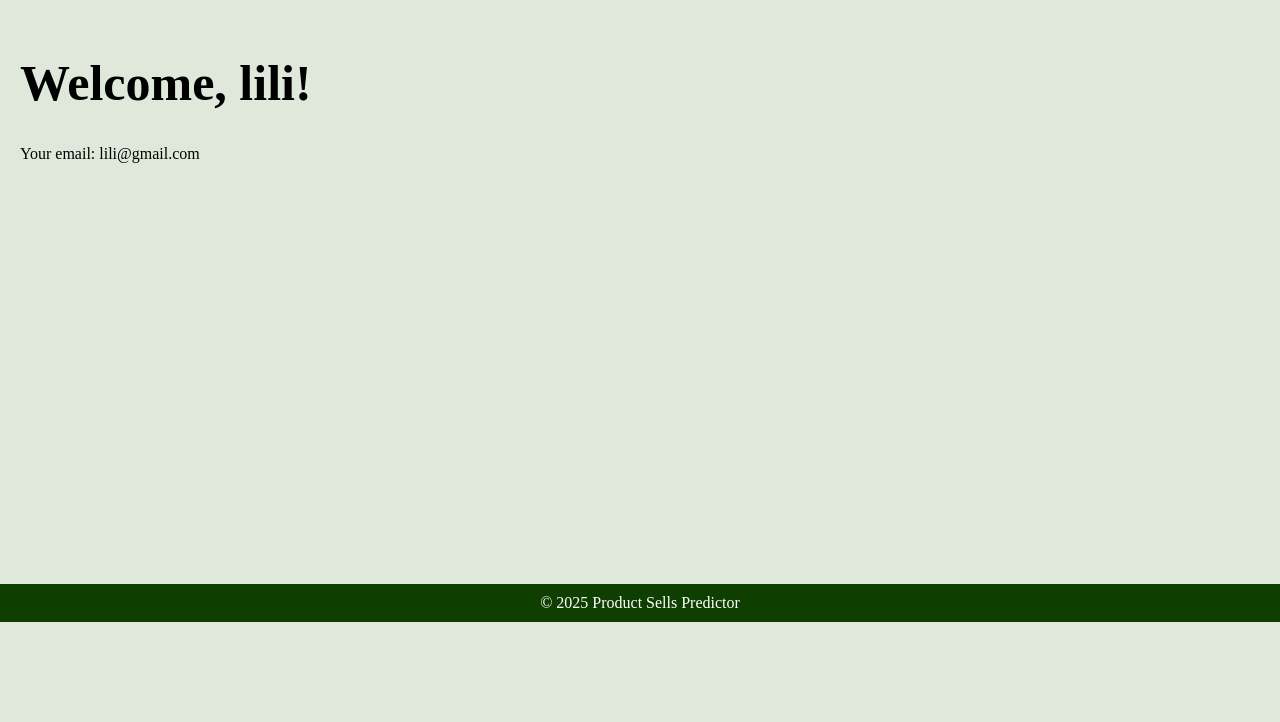
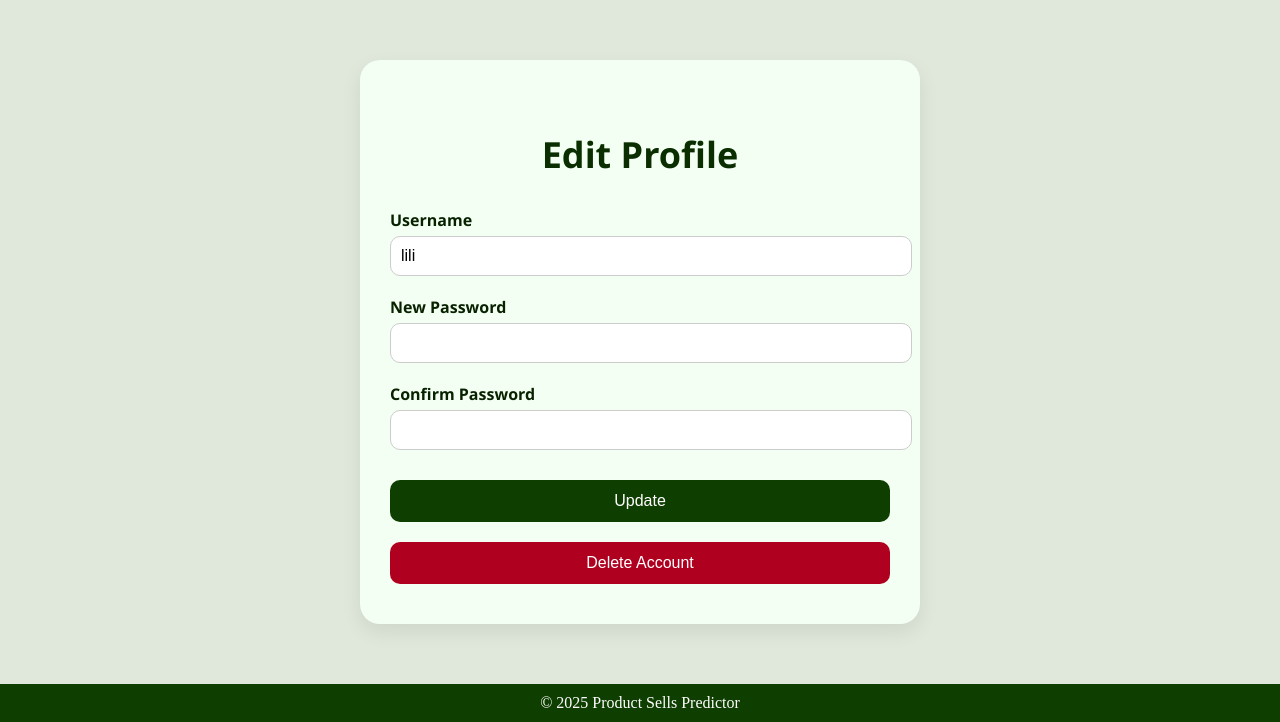
Before and after one commit to MMStoyanov21/website-for-product-selling-prediction, a Flask app: page /profile in a window 1280 px wide. Shown: the part 178-900 px from the top of the page. Before the commit the page ends 800 px from the top, so only its background shows below. Run offline with Flask 3, Linux system fonts and the light colour scheme; a user stored in the database is signed in.

Commit message:
FIx predictions, and profile

```diff
--- a/Project/app/templates/profile.html
+++ b/Project/app/templates/profile.html
@@ -1,6 +1,97 @@
 {% extends "layout.html" %}
 
 {% block content %}
-<h1>Welcome, {{ user.username }}!</h1>
-<p>Your email: {{ user.email }}</p>
+<style>
+    .profile-container {
+        background-color: #f3fff3;
+        border-radius: 20px;
+        padding: 40px 30px;
+        margin: 40px auto;
+        width: 100%;
+        max-width: 500px;
+        box-shadow: 0 8px 20px rgba(0, 0, 0, 0.08);
+        font-family: 'Segoe UI', Tahoma, Geneva, Verdana, sans-serif;
+        color: #082200;
+    }
+
+    .profile-container h2 {
+        text-align: center;
+        font-size: 36px;
+        margin-bottom: 30px;
+        color: #0a2e00;
+    }
+
+    .form-group label {
+        font-weight: 600;
+        margin-bottom: 5px;
+        display: block;
+    }
+
+    .form-control {
+        padding: 10px;
+        font-size: 16px;
+        border: 1px solid #ccc;
+        border-radius: 10px;
+        margin-bottom: 20px;
+        width: 100%;
+    }
+
+    .btn-primary {
+        background-color: #0e3e00;
+        border: none;
+        padding: 12px 20px;
+        font-size: 16px;
+        border-radius: 10px;
+        width: 100%;
+        margin-top: 10px;
+        color:white;
+    }
+
+    .btn-primary:hover {
+        background-color: #0f4d00;
+    }
+
+    .btn-danger {
+        background-color: #b00020;
+        border: none;
+        padding: 12px 20px;
+        font-size: 16px;
+        border-radius: 10px;
+        width: 100%;
+        margin-top: 20px;
+        color: white;
+    }
+
+    .btn-danger:hover {
+        background-color: #a0001a;
+    }
+</style>
+
+<div class="profile-container">
+    <h2>Edit Profile</h2>
+    <form method="POST">
+        {{ form.hidden_tag() }}
+
+        <div class="form-group">
+            {{ form.username.label(class="form-label") }}
+            {{ form.username(class="form-control") }}
+        </div>
+
+        <div class="form-group">
+            {{ form.password.label(class="form-label") }}
+            {{ form.password(class="form-control") }}
+        </div>
+
+        <div class="form-group">
+            {{ form.confirm_password.label(class="form-label") }}
+            {{ form.confirm_password(class="form-control") }}
+        </div>
+
+        <button type="submit" class="btn btn-primary">Update</button>
+    </form>
+
+    <form action="{{ url_for('profile.delete_profile') }}" method="POST">
+        <button type="submit" class="btn btn-danger">Delete Account</button>
+    </form>
+</div>
 {% endblock %}
```
Also changed, not shown: Project/app/static/uploads/sells1.csv (added, +16 -0 lines), Project/app/survey/routes.py (+66 -45 lines), Project/app/templates/predict_result.html (added, +110 -0 lines), example csv/sells1.csv (added, +16 -0 lines).
